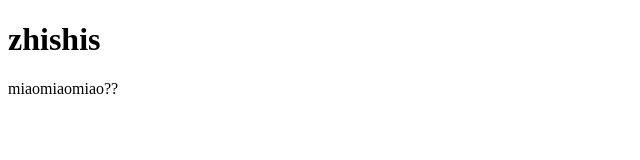
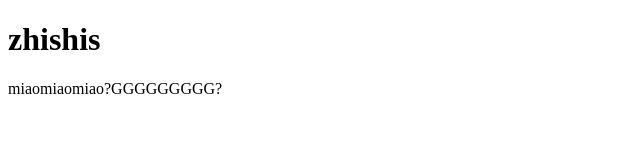
Before and after one commit to Python1804-03/code-01, a plain HTML site: page index.html in a window 1280 px wide. Shown: the whole page, without its empty margins (0-640 px from the left). Drawn offline with Linux system fonts and the light colour scheme.

Commit message:
狗在叫

```diff
--- a/index.html
+++ b/index.html
@@ -5,6 +5,6 @@
     <title>Title</title>
 </head>
 <body>
-<h1>zhishis</h1><span>miaomiaomiao??</span>
+<h1>zhishis</h1><span>miaomiaomiao?GGGGGGGGG?</span>
 </body>
 </html>
```
